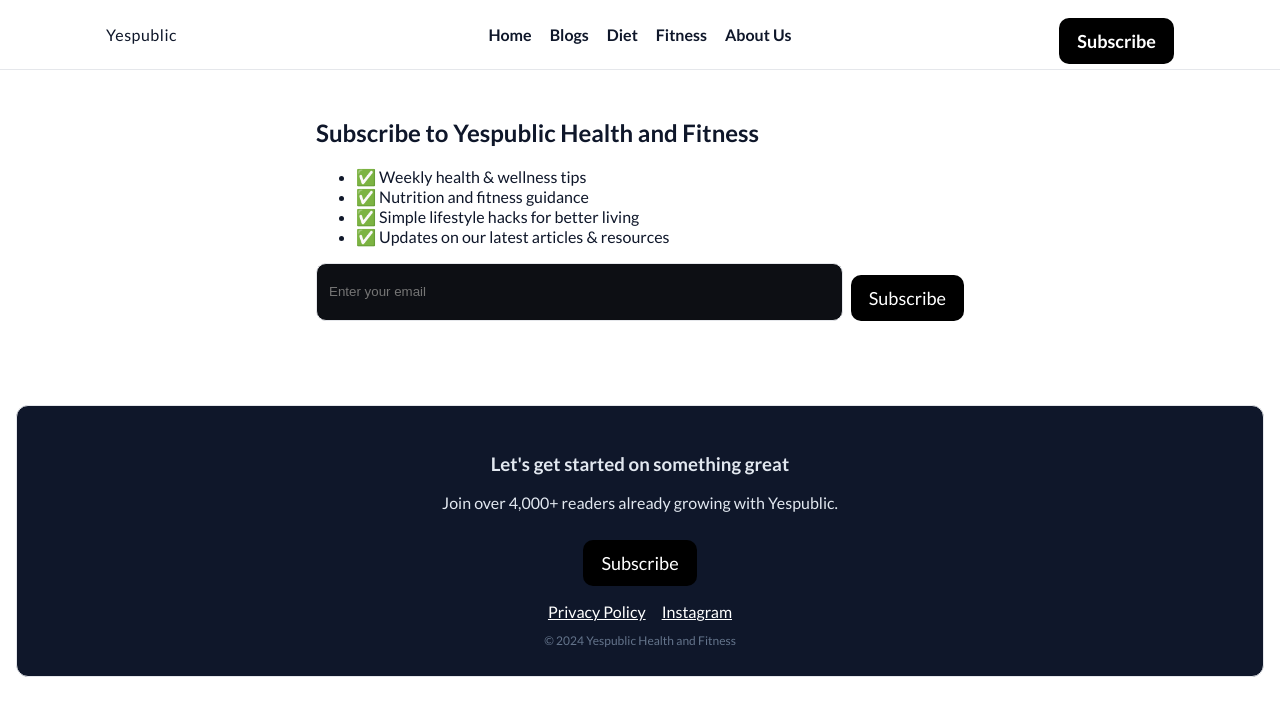
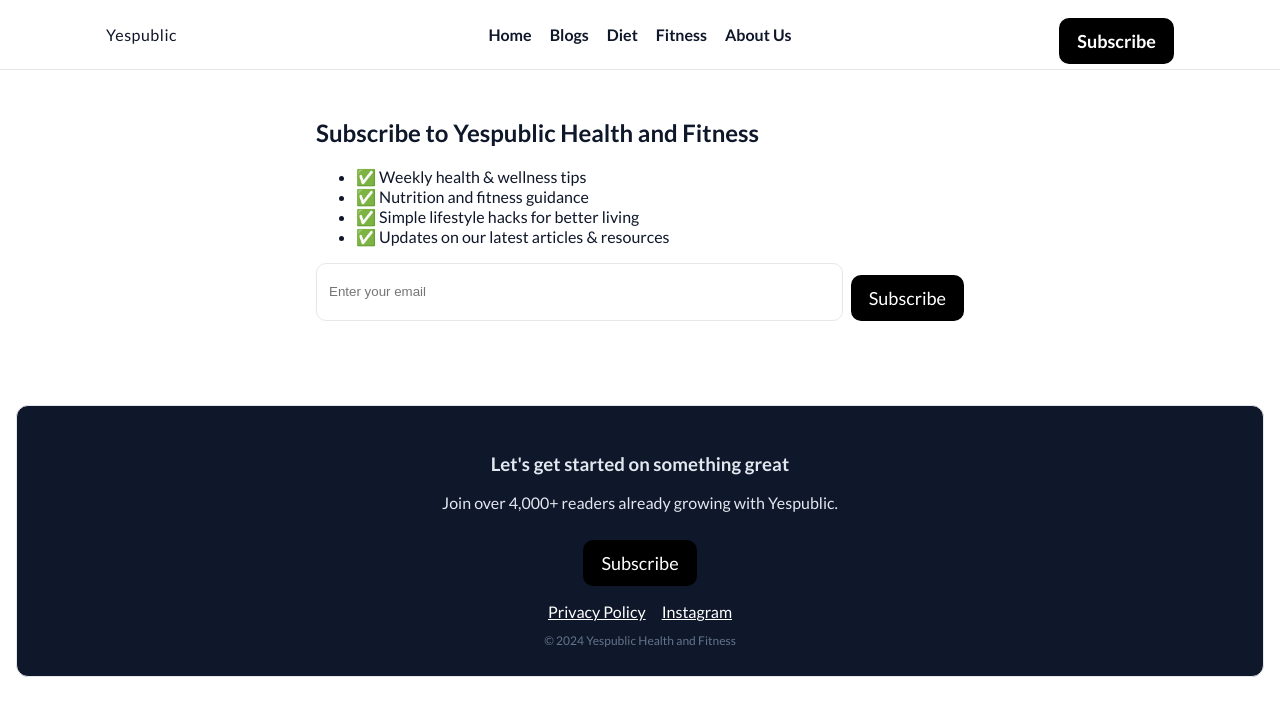
Before and after one commit to VibhuteAnjali/healthifyMe, a React (Vite) app in the folder yespublic-health/: page /subscribe in a window 1280 px wide. Shown: the top 716 px of the page. Built offline with nearby package versions, Linux system fonts and the light colour scheme.

Commit message:
Update App.css

```diff
--- a/yespublic-health/src/App.css
+++ b/yespublic-health/src/App.css
@@ -54,7 +54,7 @@ main { padding-bottom: 40px; }
 .btn.small { padding: 8px 12px; font-size: clamp(12px, 1.2vw, 14px); }
 .btn.outline { background: #000000; border: 1px solid #000000; color: #ffffff; }
 .subscribe-form { display:flex; gap:8px; margin-top: 12px; }
-.subscribe-form input { flex:1; padding: 10px 12px; border-radius: 10px; border:1px solid var(--line); background:#0d0f14; color: var(--text); }
+.subscribe-form input { flex:1; padding: 10px 12px; border-radius: 10px; border:1px solid var(--line); background:white; color: var(--text); }
 
 /* Typography */
 .muted { color: var(--muted); }
```
